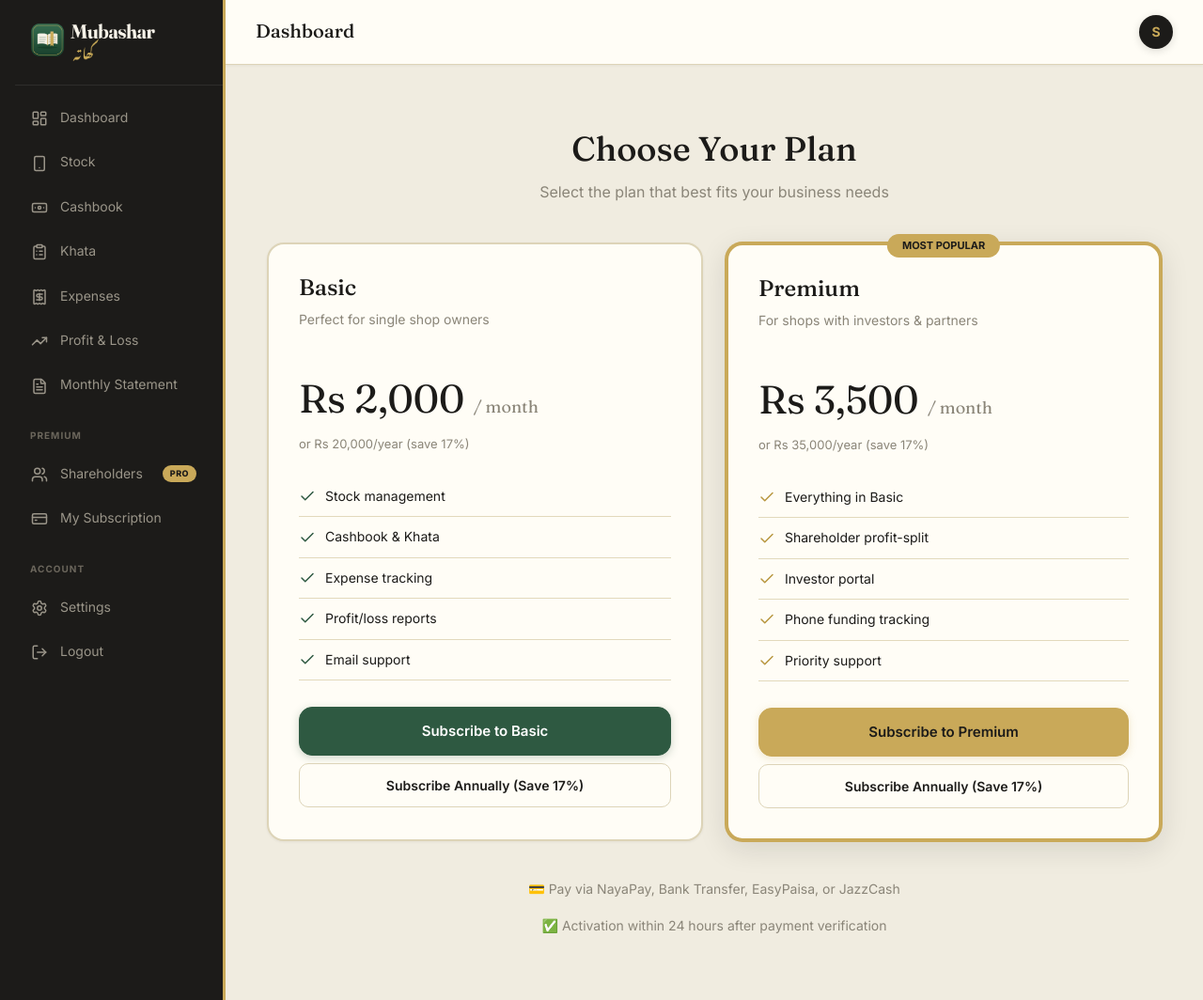
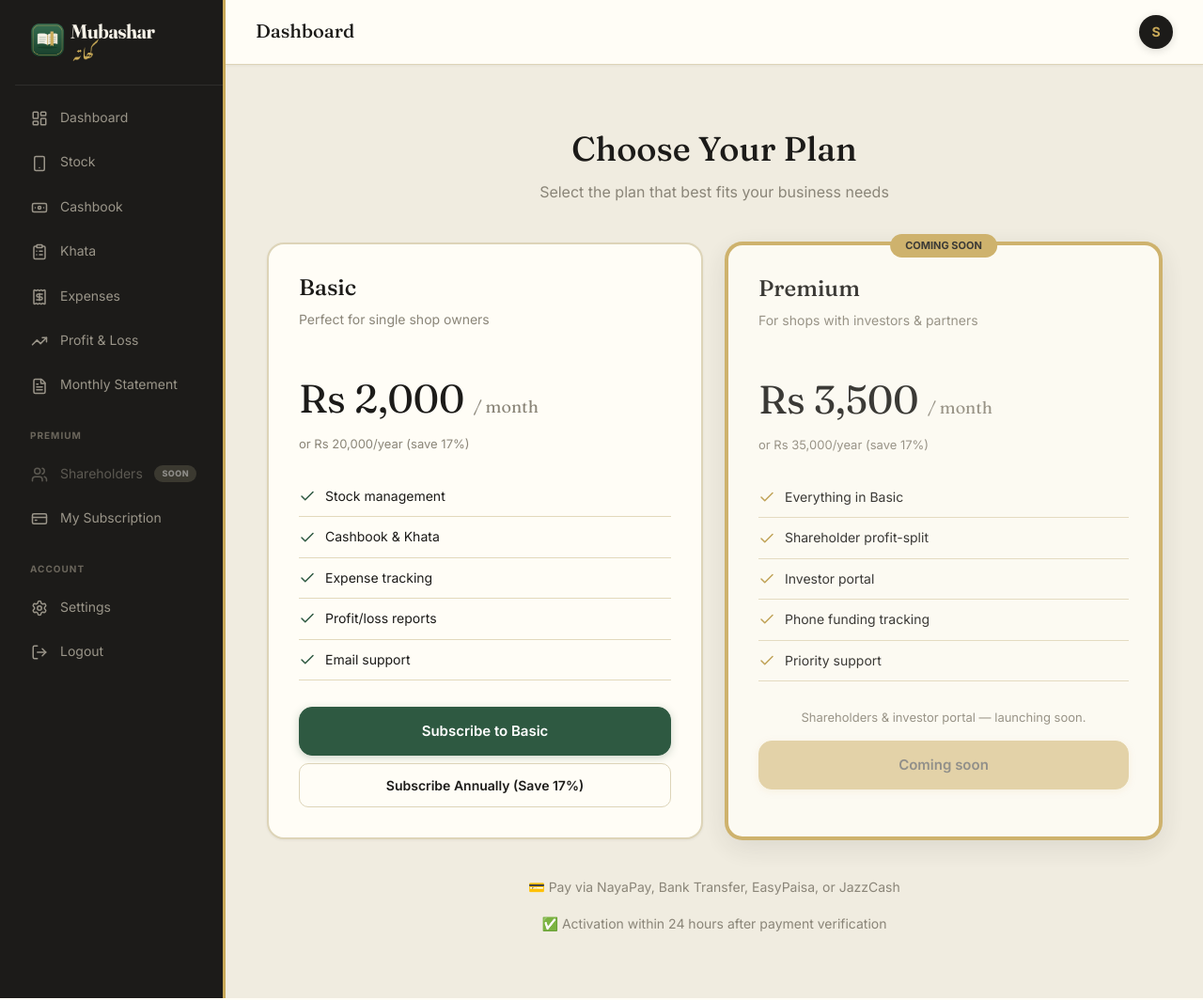
Before and after one commit to Mubashar2014/MubasharBook, a Flask app: page /subscription/subscribe in a window 1280 px wide. Shown: the whole page at 94% size. Run offline with Flask 3, Linux system fonts and the light colour scheme; the visitor is signed in with stand-in values (Sample User, id 1); data that the repository does not hold is empty; parts of the project's set-up code (start-up, migrations or seed data) failed here and were passed over; some libraries are stand-ins or nearby versions.

Commit message:
premium: disable from user POV behind PREMIUM_ENABLED flag (off in prod), coming-soon labels on sidebar, subscribe, landing, emails, investor portal

```diff
--- a/app/subscription/routes.py
+++ b/app/subscription/routes.py
@@ -14,6 +14,7 @@ from app.extensions import db
 from app.models.payment import Payment
 from app.models.subscription import Subscription
 from app.utils.pricing import get_plan_price, PLANS
+from app.utils.premium import premium_enabled
 
 
 def allowed_file(filename):
@@ -44,6 +45,10 @@ def payment_instructions(plan, billing_cycle):
     """Show payment instructions for selected plan."""
     if current_user.is_admin:
         return redirect(url_for('admin.dashboard'))
+
+    if plan == 'premium' and not premium_enabled():
+        flash('The Premium plan is coming soon — Basic is available now.', 'info')
+        return redirect(url_for('subscription.subscribe'))
 
     if plan not in ['basic', 'premium']:
         flash('Invalid plan selected.', 'danger')
@@ -76,6 +81,10 @@ def submit_payment():
     payment_method = request.form.get('payment_method')
     transaction_id = request.form.get('transaction_id', '').strip()
     notes = request.form.get('notes', '').strip()
+
+    if plan == 'premium' and not premium_enabled():
+        flash('The Premium plan is coming soon — Basic is available now.', 'info')
+        return redirect(url_for('subscription.subscribe'))
 
     # Validate inputs
     if plan not in ['basic', 'premium']:
--- a/app/templates/app_layout.html
+++ b/app/templates/app_layout.html
@@ -35,9 +35,9 @@
             <span class="ic"><i data-lucide="file-text" style="width:18px;height:18px;"></i></span> Monthly Statement
         </a>
         <div class="side-section-label">Premium</div>
-        <a class="side-link {% if request.endpoint and 'shareholders' in request.endpoint %}active{% endif %}" href="{{ url_for('shareholders.setup') }}">
-            <span class="ic"><i data-lucide="users" style="width:18px;height:18px;"></i></span> Shareholders <span class="pl-tag">PRO</span>
-        </a>
+        <span class="side-link disabled" aria-disabled="true">
+            <span class="ic"><i data-lucide="users" style="width:18px;height:18px;"></i></span> Shareholders <span class="pl-tag" style="background:#5A5748;color:#FFFDF6;">SOON</span>
+        </span>
         <a class="side-link" href="{{ url_for('subscription.my_subscription') }}">
             <span class="ic"><i data-lucide="credit-card" style="width:18px;height:18px;"></i></span> My Subscription
         </a>
@@ -166,5 +166,7 @@
 }
 .verify-banner-dismiss:hover { opacity: 1; }
 .flash-info { background: #EDF5F0; color: #2E5941; border: 1px solid #DDD4B8; }
+.side-link.disabled { opacity: .5; cursor: not-allowed; }
+.side-link.disabled:hover { background: transparent; color: inherit; transform: none; }
 </style>
 {% endblock %}
--- a/app/templates/emails/trial_expired.html
+++ b/app/templates/emails/trial_expired.html
@@ -44,14 +44,14 @@
                 <div style="color: #2E5941; font-size: 14px;">✅ Khata for receivables/payables</div>
                 <div style="color: #2E5941; font-size: 14px;">✅ Expense management</div>
                 <div style="color: #2E5941; font-size: 14px;">✅ Profit & Loss reports</div>
-                <div style="color: #2E5941; font-size: 14px;">✅ Investor profit splitting (Premium)</div>
+                <div style="color: #2E5941; font-size: 14px;">✅ Investor profit splitting (Premium — coming soon)</div>
             </div>
             <div style="margin-top: 16px; padding-top: 16px; border-top: 1px dashed #2E5941;">
                 <p style="margin: 0 0 8px; color: #2E5941; font-size: 15px; font-weight: 600;">
                     <strong>Basic Plan:</strong> Rs 2,000/month
                 </p>
                 <p style="margin: 0 0 8px; color: #2E5941; font-size: 15px; font-weight: 600;">
-                    <strong>Premium Plan:</strong> Rs 3,500/month
+                    <strong>Premium Plan (coming soon):</strong> Rs 3,500/month
                 </p>
                 <p style="margin: 8px 0 0; color: #5A5748; font-size: 13px;">Affordable & powerful for your mobile business</p>
             </div>
--- a/app/templates/emails/trial_reminder_1day.html
+++ b/app/templates/emails/trial_reminder_1day.html
@@ -49,14 +49,14 @@
                 <li>Continue managing stock & sales</li>
                 <li>Track all receivables & payables</li>
                 <li>Generate profit reports</li>
-                <li>Manage investor profit splits (Premium)</li>
+                <li>Manage investor profit splits (Premium — coming soon)</li>
             </ul>
             <div style="margin-top: 16px; padding-top: 16px; border-top: 1px dashed #2E5941;">
                 <p style="margin: 0 0 8px; color: #2E5941; font-size: 15px; font-weight: 600;">
                     <strong>Basic:</strong> Rs 2,000/month — Perfect for single shop
                 </p>
                 <p style="margin: 0; color: #2E5941; font-size: 15px; font-weight: 600;">
-                    <strong>Premium:</strong> Rs 3,500/month — For investors & partners
+                    <strong>Premium (coming soon):</strong> Rs 3,500/month — For investors & partners
                 </p>
             </div>
         </div>
--- a/app/templates/emails/trial_reminder_3days.html
+++ b/app/templates/emails/trial_reminder_3days.html
@@ -48,7 +48,7 @@
                 <p style="margin: 4px 0 0 20px; color: #8A8578; font-size: 12px;">Stock, cashbook, khata, P&L reports</p>
             </div>
             <div style="margin-bottom: 12px;">
-                <p style="margin: 0; color: #5A5748; font-size: 14px;"><strong>Premium:</strong> Rs 3,500/month — For investors & partners</p>
+                <p style="margin: 0; color: #5A5748; font-size: 14px;"><strong>Premium (coming soon):</strong> Rs 3,500/month — For investors & partners</p>
                 <p style="margin: 4px 0 0 20px; color: #8A8578; font-size: 12px;">Everything in Basic + investor profit splitting</p>
             </div>
             <p style="margin: 12px 0 0; color: #8A8578; font-size: 13px; border-top: 1px solid #DDD4B8; padding-top: 12px;">Cancel anytime. Your data stays yours.</p>
--- a/app/templates/emails/welcome.html
+++ b/app/templates/emails/welcome.html
@@ -22,7 +22,7 @@
                 <li>Stock management with payment tracking</li>
                 <li>Cashbook & Khata auto-generated</li>
                 <li>Profit & Loss based on sold phones</li>
-                <li>Investor profit splitting (Premium)</li>
+                <li>Investor profit splitting (Premium — coming soon)</li>
             </ul>
 
             <div style="text-align: center; margin: 28px 0;">
--- a/app/templates/investor/login.html
+++ b/app/templates/investor/login.html
@@ -7,7 +7,11 @@
         <!-- Brand -->
         <div style="margin-bottom:28px; display:flex; flex-direction:column; align-items:center; gap:10px;">
             <img src="{{ url_for('static', filename='img/logo-light.png') }}" alt="Mubashar Khata" width="140" height="44" style="display:block; height:44px; width:auto;">
-            <div style="font-size:11.5px; color:var(--ink-faint); letter-spacing:0.14em; text-transform:uppercase; font-weight:800;">Investor Portal</div>
+            <div style="display:flex; align-items:center; justify-content:center; gap:8px; font-size:11.5px; color:var(--ink-faint); letter-spacing:0.14em; text-transform:uppercase; font-weight:800;">
+                <span>Investor Portal</span>
+                <span style="background:var(--gold); color:var(--ink); padding:2px 9px; border-radius:999px; font-size:10px; letter-spacing:0.08em;">Coming soon</span>
+            </div>
+            <div style="text-align:center; font-size:12.5px; color:var(--ink-faint); margin-top:6px;">Opening soon — existing investors can still sign in below.</div>
         </div>
 
         <div class="card" style="padding:32px;">
--- a/app/templates/subscription/subscribe.html
+++ b/app/templates/subscription/subscribe.html
@@ -54,10 +54,10 @@
             </a>
         </div>
 
-        <!-- Premium Plan -->
-        <div class="card plan-card" style="background: var(--card); border: 3px solid var(--gold); border-radius: var(--radius-xl); padding: 32px; box-shadow: 0 0 0 1px var(--gold), var(--shadow-lg); position: relative;">
+        <!-- Premium Plan — coming soon -->
+        <div class="card plan-card" style="background: var(--card); border: 3px solid var(--gold); border-radius: var(--radius-xl); padding: 32px; box-shadow: 0 0 0 1px var(--gold), var(--shadow-lg); position: relative; opacity: .85;">
             <div style="position: absolute; top: -12px; left: 50%; transform: translateX(-50%); background: var(--gold); color: var(--ink); padding: 4px 16px; border-radius: 16px; font-size: 11px; font-weight: 700; white-space: nowrap;">
-                MOST POPULAR
+                COMING SOON
             </div>
 
             <div style="margin-bottom: 24px;">
@@ -82,14 +82,12 @@
                 {% endfor %}
             </ul>
 
-            <a href="{{ url_for('subscription.payment_instructions', plan='premium', billing_cycle='monthly') }}"
-               class="btn btn-gold btn-block btn-lg">
-                Subscribe to Premium
-            </a>
-            <a href="{{ url_for('subscription.payment_instructions', plan='premium', billing_cycle='annual') }}"
-               class="btn btn-outline btn-block" style="margin-top: 8px;">
-                Subscribe Annually (Save 17%)
-            </a>
+            <p style="font-size: 13px; color: var(--ink-faint); margin: 0 0 14px; text-align: center;">
+                Shareholders &amp; investor portal — launching soon.
+            </p>
+            <span class="btn btn-gold btn-block btn-lg" style="opacity: .55; cursor: not-allowed; text-align: center;">
+                Coming soon
+            </span>
         </div>
     </div>
 
```
Also changed, not shown: app/shareholders/routes.py (+13 -0 lines), app/templates/landing.html (+9 -9 lines), app/utils/premium.py (added, +12 -0 lines), tests/conftest.py (+4 -0 lines), tests/test_premium_coming_soon.py (added, +105 -0 lines).
